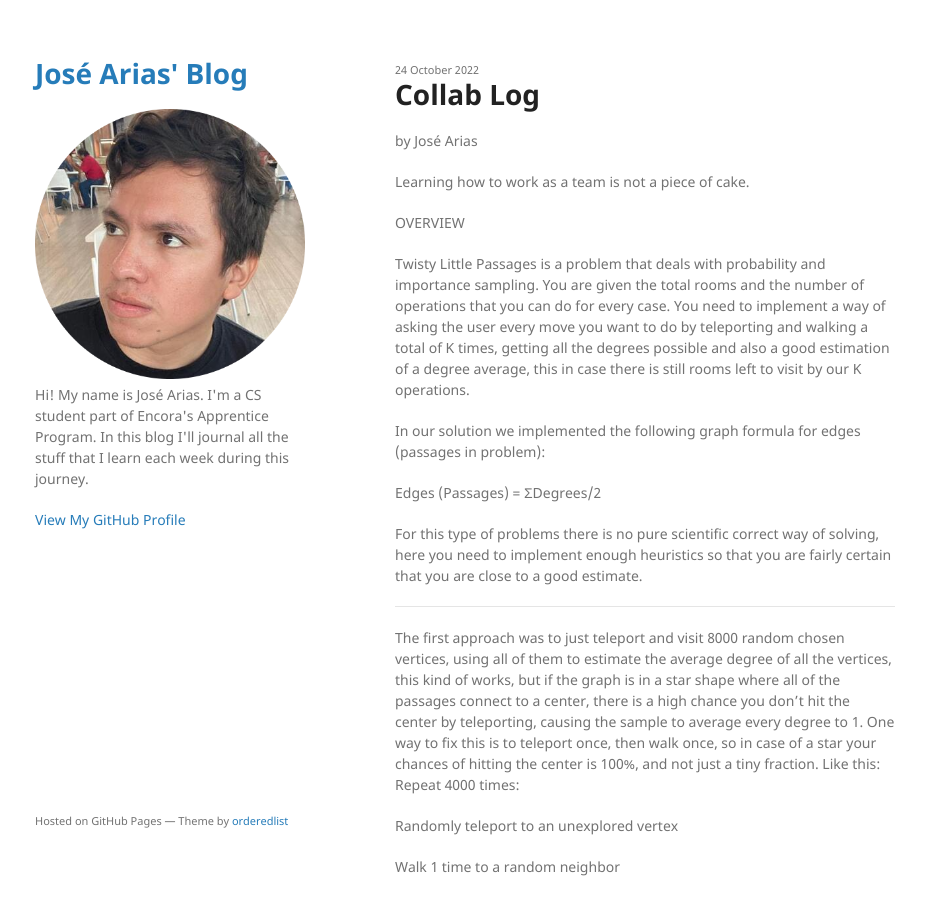
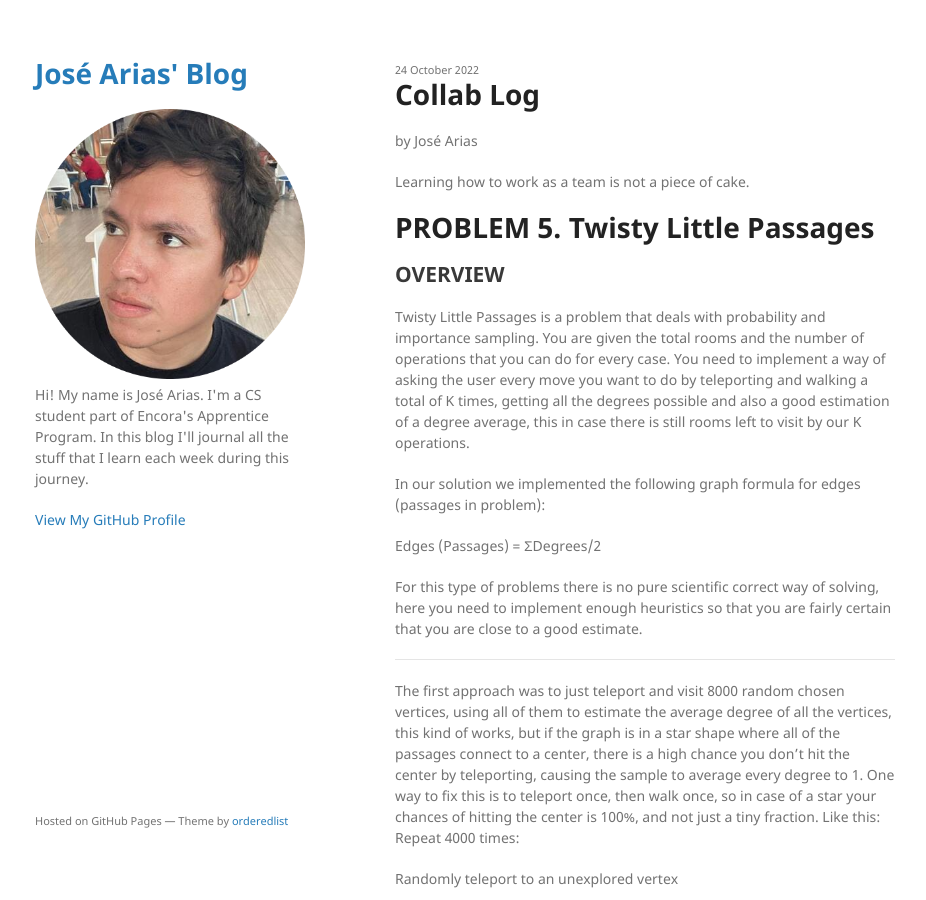
Before and after one commit to joseearias/joseearias.github.io, a Jekyll site: the page built from _posts/2022-10-23-collab-log.markdown, in a window 1280 px wide and 900 px high. Shown: the whole window, without its empty margins (175-1101 px from the left). Built offline with Jekyll 4.4.1, drawn with Linux system fonts in a browser that asks for light colours.

Commit message:
Update 2022-10-23-collab-log.markdown

```diff
--- a/_posts/2022-10-23-collab-log.markdown
+++ b/_posts/2022-10-23-collab-log.markdown
@@ -6,7 +6,9 @@ categories: jekyll update
 ---
 Learning how to work as a team is not a piece of cake.
 
-OVERVIEW
+# PROBLEM 5. Twisty Little Passages
+
+## OVERVIEW
 
 Twisty Little Passages is a problem that deals with probability and importance sampling. You are given the total rooms and the number of operations that you can do for every case. You need to implement a way of asking the user every move you want to do by teleporting and walking a total of K times, getting all the degrees possible and also a good estimation of a degree average, this in case there is still rooms left to visit by our K operations.
 
@@ -28,7 +30,7 @@ Walk 1 time to a random neighbor
 
 In order to be able to teleport to an unexplored vertex, to maximize chances of seeing something new we need to use a set, which will let us store unseen places and to ignore the ones we already visited thanks to its property of hashing. This will also result in an optimized solution since the look up and insertion time complexity of the set is of O(1)
 
-CONTEXT
+## CONTEXT
 
 What is Twisty Little Passages about?
 
```
